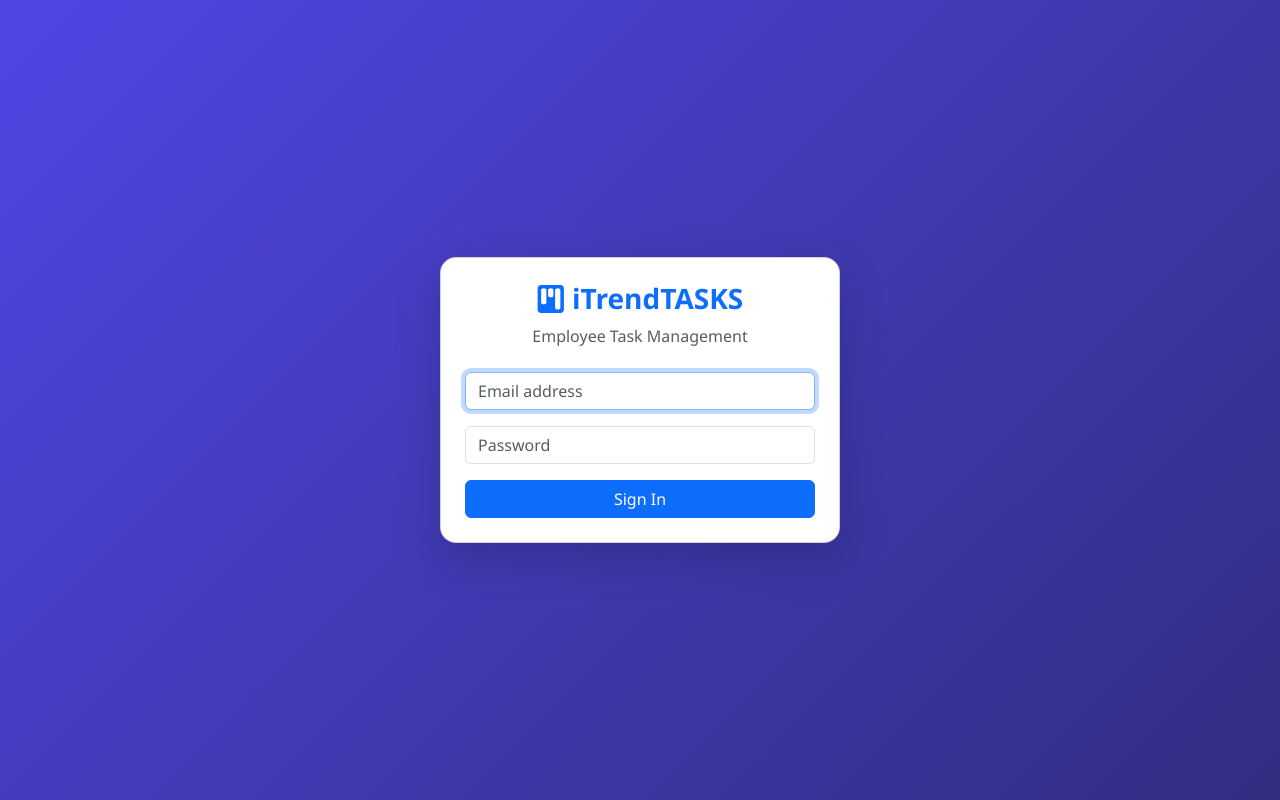
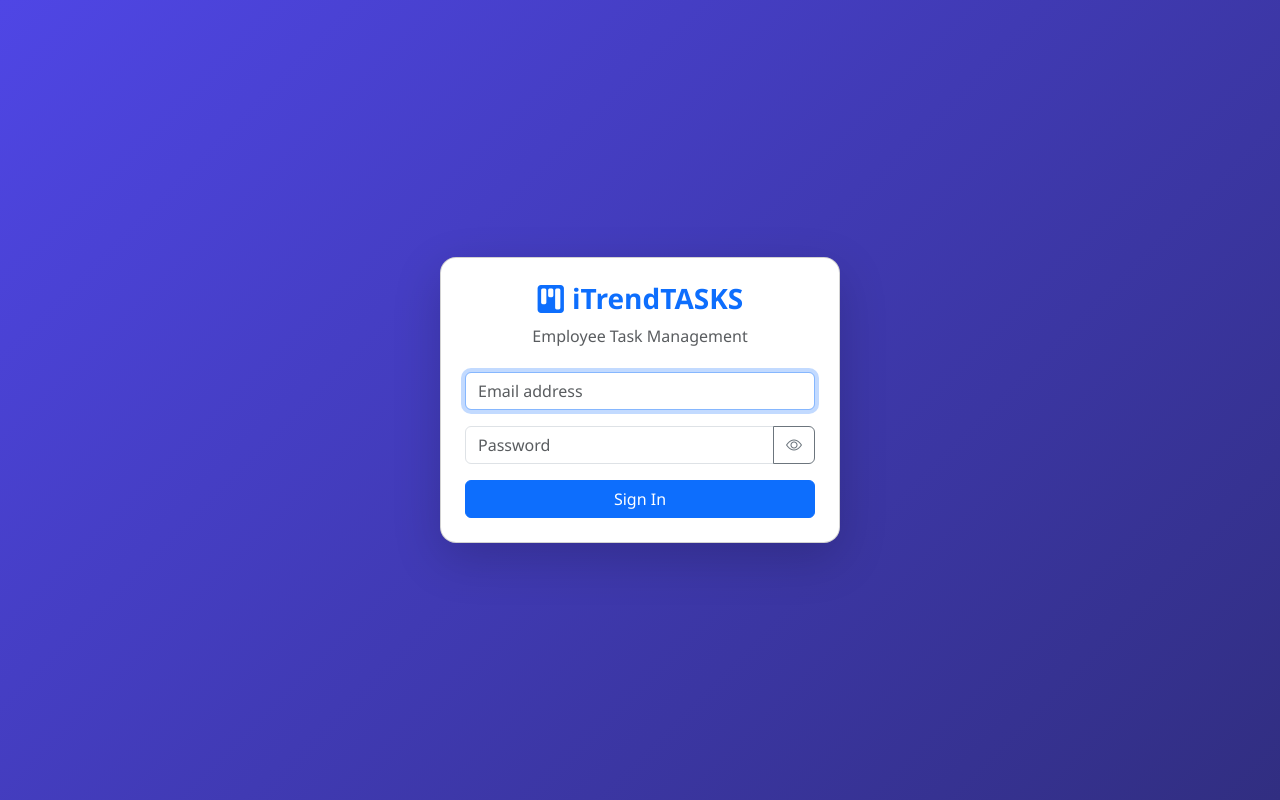
Before and after one commit to automationitrendsolution/EMS, a Django app: template templates/auth/login.html in a window 1280 px wide. Run offline with Django 5.2, Linux system fonts and the light colour scheme; the template is opened without the code that fills it, so the values that code supplies are empty; some libraries are stand-ins or nearby versions.

Commit message:
Add password show/hide eye toggle to login page
Co-Authored-By: Claude Sonnet 4.6 <noreply@anthropic.com>

```diff
--- a/templates/auth/login.html
+++ b/templates/auth/login.html
@@ -19,10 +19,28 @@
           <input type="email" name="email" class="form-control" placeholder="Email address" required autofocus />
         </div>
         <div class="mb-3">
-          <input type="password" name="password" class="form-control" placeholder="Password" required />
+          <div class="input-group">
+            <input type="password" name="password" id="passwordInput" class="form-control" placeholder="Password" required />
+            <button class="btn btn-outline-secondary" type="button" id="togglePassword" tabindex="-1" title="Show / hide password">
+              <i class="bi bi-eye" id="eyeIcon"></i>
+            </button>
+          </div>
         </div>
         <button class="btn btn-primary w-100">Sign In</button>
       </form>
+      <script>
+        document.getElementById('togglePassword').addEventListener('click', function () {
+          var inp = document.getElementById('passwordInput');
+          var icon = document.getElementById('eyeIcon');
+          if (inp.type === 'password') {
+            inp.type = 'text';
+            icon.className = 'bi bi-eye-slash';
+          } else {
+            inp.type = 'password';
+            icon.className = 'bi bi-eye';
+          }
+        });
+      </script>
     </div>
   </div>
 </div>
```
